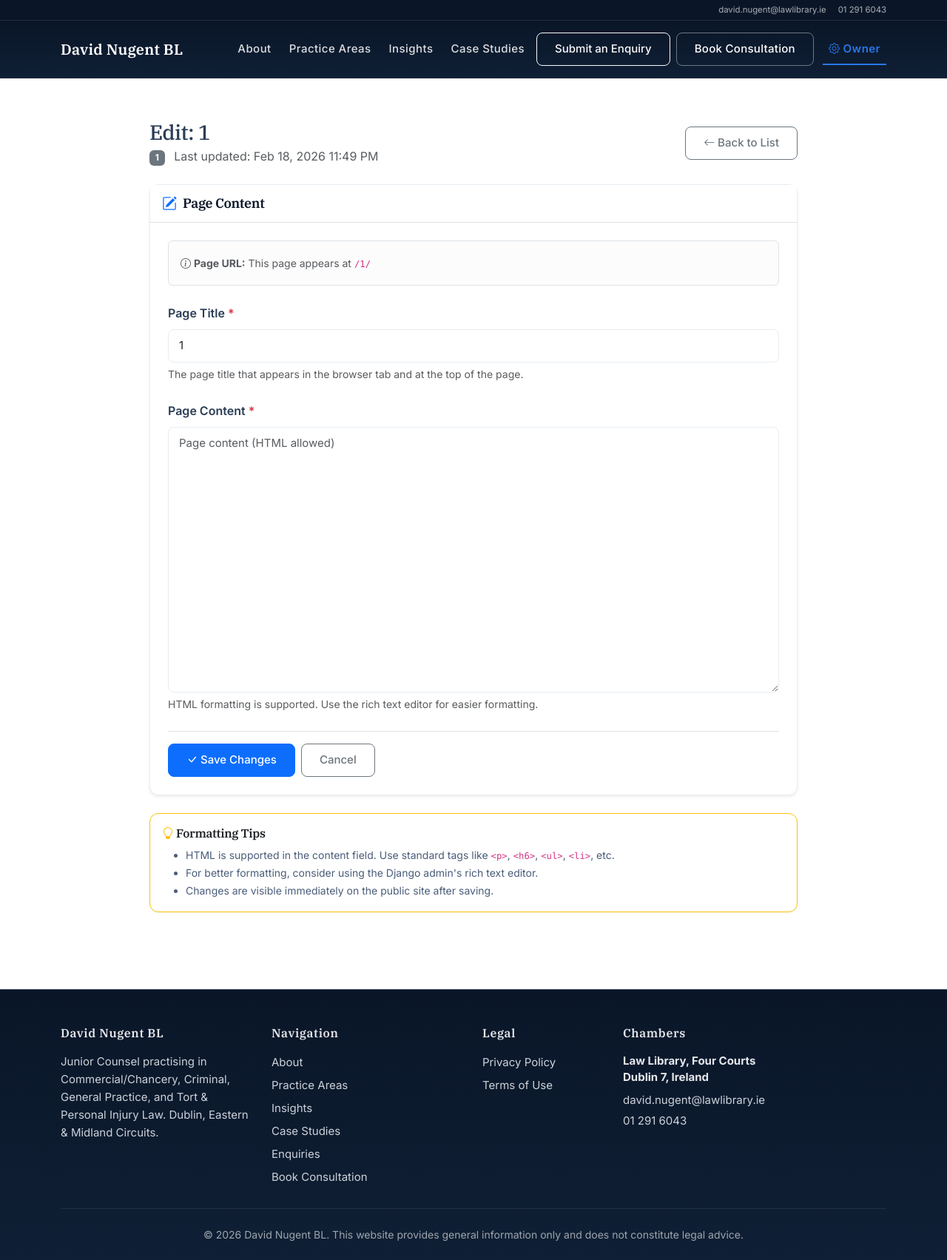
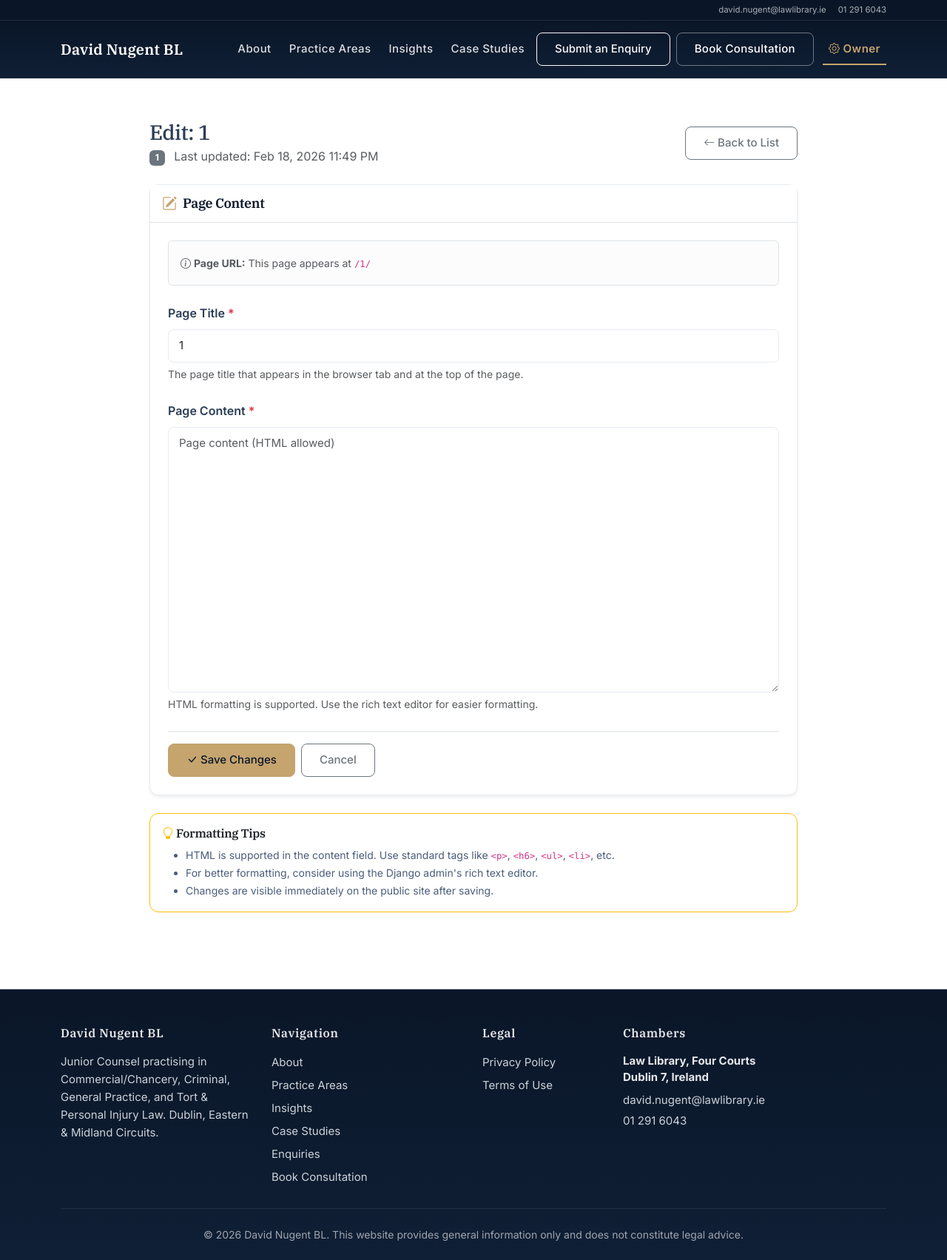
Before and after one commit to danieldeez/david-nugent-site, a Django app: page /owner/site-pages/1/ in a window 1280 px wide. Shown: the whole page at 74% size. Run offline with Django 5.2, Linux system fonts and the light colour scheme; the visitor is signed in with stand-in values (Sample User, id 1); data comes from the database, SQL or seed files in the repository; some libraries are stand-ins or nearby versions.

Commit message:
Replace electric blue accent with gold (#C5A46E) site-wide
- CSS vars: --brand-accent, --brand-accent-dark, --cta-bg, --cta-bg-hover, --cta, --cta-hover all updated to gold/dark-gold
- --cta-text changed to #0a1628 (dark navy) — gold background needs dark text for WCAG contrast
- Bootstrap primary overrides added to :root: --bs-primary, --bs-primary-rgb, --bs-link-color, --bs-link-hover-color
- Added .btn-primary and .btn-outline-primary overrides (Bootstrap 5 buttons don't inherit --bs-primary automatically)
- Added .bg-primary dark text override for contrast
- .btn-cta: hardcoded rgba(40,120,232,...) box-shadows replaced with gold rgba(197,164,110,...)
- Practice card hover border and form-control focus glow updated from blue to gold rgba

Co-Authored-By: Claude Sonnet 4.6 <noreply@anthropic.com>

```diff
--- a/static/css/site.css
+++ b/static/css/site.css
@@ -21,13 +21,13 @@
   --brand-primary: #0a1628;           /* Primary brand color (deep navy) */
   --brand-primary-light: #0f1f35;     /* Lighter shade of navy */
   --brand-primary-medium: #1a2f4a;    /* Medium navy for gradients */
-  --brand-accent: #2878e8;            /* Accent/highlight color (blue) */
-  --brand-accent-dark: #1a66d1;       /* Darker blue for hover states */
+  --brand-accent: #C5A46E;            /* Accent/highlight color (gold) */
+  --brand-accent-dark: #A88A52;       /* Darker gold for hover states */
 
   /* CTA (Call-to-Action) Colors */
-  --cta-bg: #2878e8;                  /* CTA button background (blue) */
-  --cta-bg-hover: #1a66d1;            /* CTA button hover state (darker blue) */
-  --cta-text: #ffffff;                /* CTA button text color */
+  --cta-bg: #C5A46E;                  /* CTA button background (gold) */
+  --cta-bg-hover: #A88A52;            /* CTA button hover state (darker gold) */
+  --cta-text: #0a1628;                /* CTA button text color (dark navy on gold) */
 
   /* Background & Surface Colors */
   --bg-page: #fafbfd;                 /* Main page background */
@@ -57,8 +57,14 @@
   --ink-600: #4a5d7a;
   --ink-500: #6b7a93;
   --ink-400: #8b98ae;
-  --cta: #2878e8;
-  --cta-hover: #1a66d1;
+  --cta: #C5A46E;
+  --cta-hover: #A88A52;
+  /* Bootstrap primary overrides */
+  --bs-primary: #C5A46E;
+  --bs-primary-rgb: 197, 164, 110;
+  --bs-link-color: #C5A46E;
+  --bs-link-color-rgb: 197, 164, 110;
+  --bs-link-hover-color: #A88A52;
   --bg: #fafbfd;
   --white: #ffffff;
   --border-light: #e7ecf3;
@@ -231,20 +237,20 @@ p { margin-bottom: 1.25rem; line-height: 1.6; }
 }
 .btn-cta{
   background: var(--cta);
-  color: #fff;
+  color: var(--brand-primary);
   border: none;
-  box-shadow: 0 2px 8px rgba(40, 120, 232, 0.2);
+  box-shadow: 0 2px 8px rgba(197, 164, 110, 0.25);
   font-weight: 600;
 }
 .btn-cta:hover{
   background: var(--cta-hover);
-  color: #fff;
-  box-shadow: 0 4px 16px rgba(40, 120, 232, 0.3);
+  color: var(--brand-primary);
+  box-shadow: 0 4px 16px rgba(197, 164, 110, 0.35);
   transform: translateY(-1px);
 }
 .btn-cta:active{
   transform: translateY(0);
-  box-shadow: 0 2px 8px rgba(40, 120, 232, 0.25);
+  box-shadow: 0 2px 8px rgba(197, 164, 110, 0.3);
 }
 .btn-outline-light{
   border-width: 1.5px;
@@ -258,6 +264,34 @@ p { margin-bottom: 1.25rem; line-height: 1.6; }
 .btn-lg{
   padding: 0.75rem 2rem;
   font-size: 1rem;
+}
+
+/* ===== Bootstrap primary colour overrides (gold) ===== */
+.btn-primary {
+  --bs-btn-bg: var(--brand-accent);
+  --bs-btn-border-color: var(--brand-accent);
+  --bs-btn-hover-bg: var(--brand-accent-dark);
+  --bs-btn-hover-border-color: var(--brand-accent-dark);
+  --bs-btn-active-bg: var(--brand-accent-dark);
+  --bs-btn-active-border-color: var(--brand-accent-dark);
+  --bs-btn-color: var(--brand-primary);
+  --bs-btn-hover-color: var(--brand-primary);
+  --bs-btn-active-color: var(--brand-primary);
+  --bs-btn-focus-shadow-rgb: 197, 164, 110;
+}
+.btn-outline-primary {
+  --bs-btn-color: var(--brand-accent);
+  --bs-btn-border-color: var(--brand-accent);
+  --bs-btn-hover-bg: var(--brand-accent);
+  --bs-btn-hover-border-color: var(--brand-accent);
+  --bs-btn-hover-color: var(--brand-primary);
+  --bs-btn-active-bg: var(--brand-accent-dark);
+  --bs-btn-active-border-color: var(--brand-accent-dark);
+  --bs-btn-active-color: var(--brand-primary);
+}
+/* bg-primary uses gold — needs dark text for contrast */
+.bg-primary {
+  color: var(--brand-primary) !important;
 }
 
 /* ===== Home Hero ===== */
@@ -682,7 +716,7 @@ p { margin-bottom: 1.25rem; line-height: 1.6; }
   box-shadow:
     0 8px 20px rgba(10,22,40,.08),
     0 2px 6px rgba(10,22,40,.04);
-  border-color: rgba(40, 120, 232, 0.3);
+  border-color: rgba(197, 164, 110, 0.4);
 }
 .practice-card .card-body{
   padding: 2rem;
@@ -1356,7 +1390,7 @@ p { margin-bottom: 1.25rem; line-height: 1.6; }
 }
 .form-control:focus{
   border-color: var(--cta);
-  box-shadow: 0 0 0 3px rgba(40, 120, 232, 0.1);
+  box-shadow: 0 0 0 3px rgba(197, 164, 110, 0.2);
 }
 .form-label{
   font-weight: 500;
```
